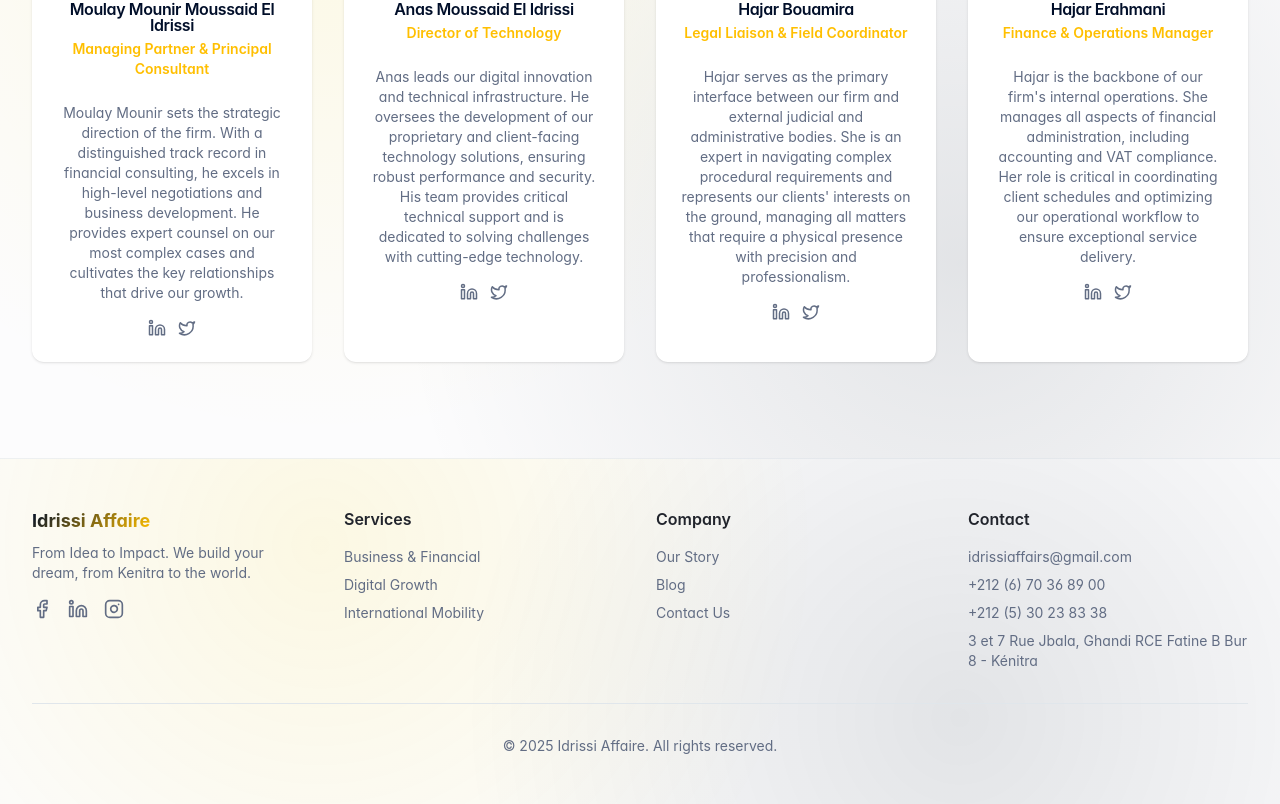
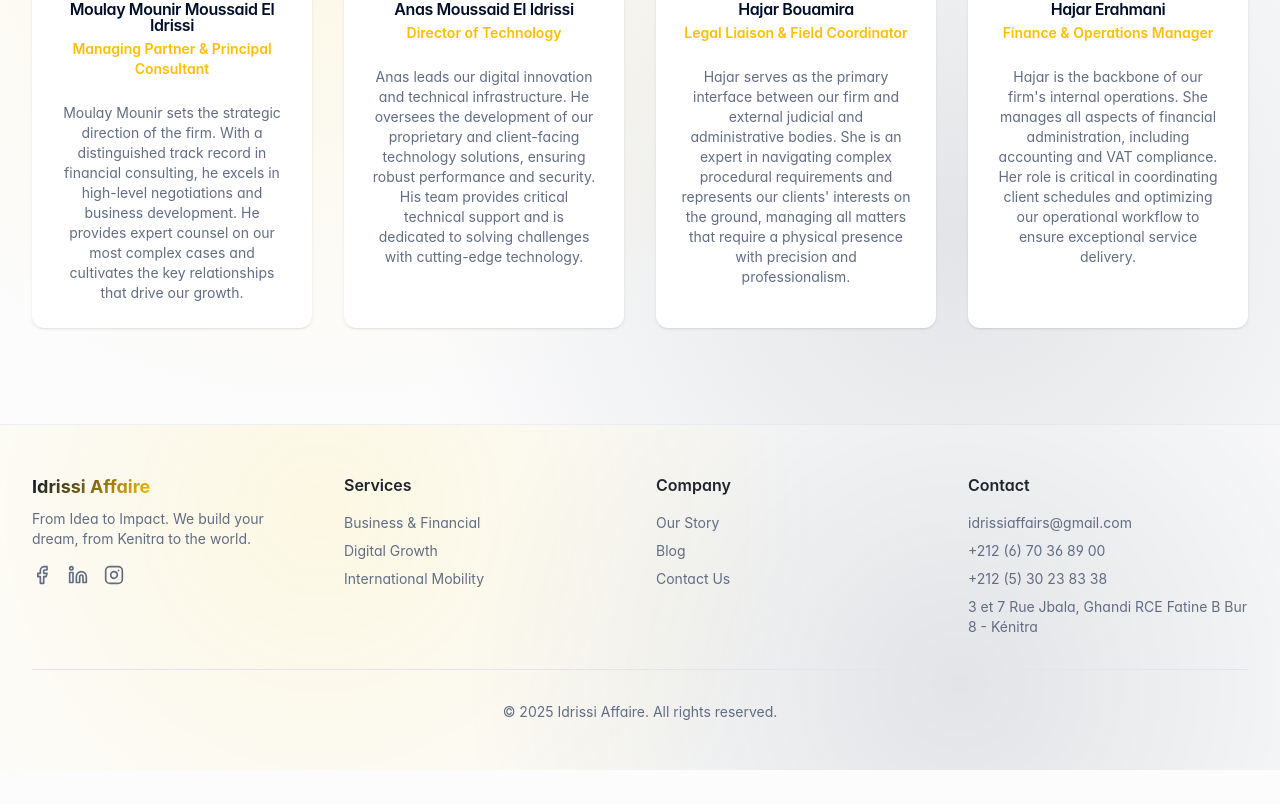
Before and after one commit to anasafanif/idrissi-affaire, a React (Vite) app: page /our-story in a window 1280 px wide. Shown: the part 1104-1908 px from the top of the page. After the commit the page ends 1874 px from the top, so only its background shows below. Built offline with nearby package versions, Linux system fonts and the light colour scheme.

Commit message:
Remove LinkedIn and Twitter links from team member cards in OurStoryPage for a cleaner presentation.

```diff
--- a/src/pages/OurStoryPage.tsx
+++ b/src/pages/OurStoryPage.tsx
@@ -2,7 +2,6 @@ import { MainLayout } from '@/components/layout/MainLayout';
 import { Avatar, AvatarFallback, AvatarImage } from '@/components/ui/avatar';
 import { Card, CardContent, CardHeader, CardTitle } from '@/components/ui/card';
 import { motion } from 'framer-motion';
-import { Linkedin, Twitter } from 'lucide-react';
 import { useTranslation } from 'react-i18next';
 import mounirImage from '@/assets/mounir.png';
 import anasImage from '@/assets/anas.jpg';
@@ -108,10 +107,6 @@ export function OurStoryPage() {
                     </CardHeader>
                     <CardContent>
                       <p className="text-muted-foreground text-sm">{t(`ourStory.team.${member.key}.description`)}</p>
-                      <div className="flex justify-center space-x-3 mt-4">
-                        <a href={member.linkedin} target="_blank" rel="noopener noreferrer" className="text-muted-foreground hover:text-idrissi-blue"><Linkedin size={18} /></a>
-                        <a href={member.twitter} target="_blank" rel="noopener noreferrer" className="text-muted-foreground hover:text-idrissi-blue"><Twitter size={18} /></a>
-                      </div>
                     </CardContent>
                   </Card>
                 </motion.div>
```
